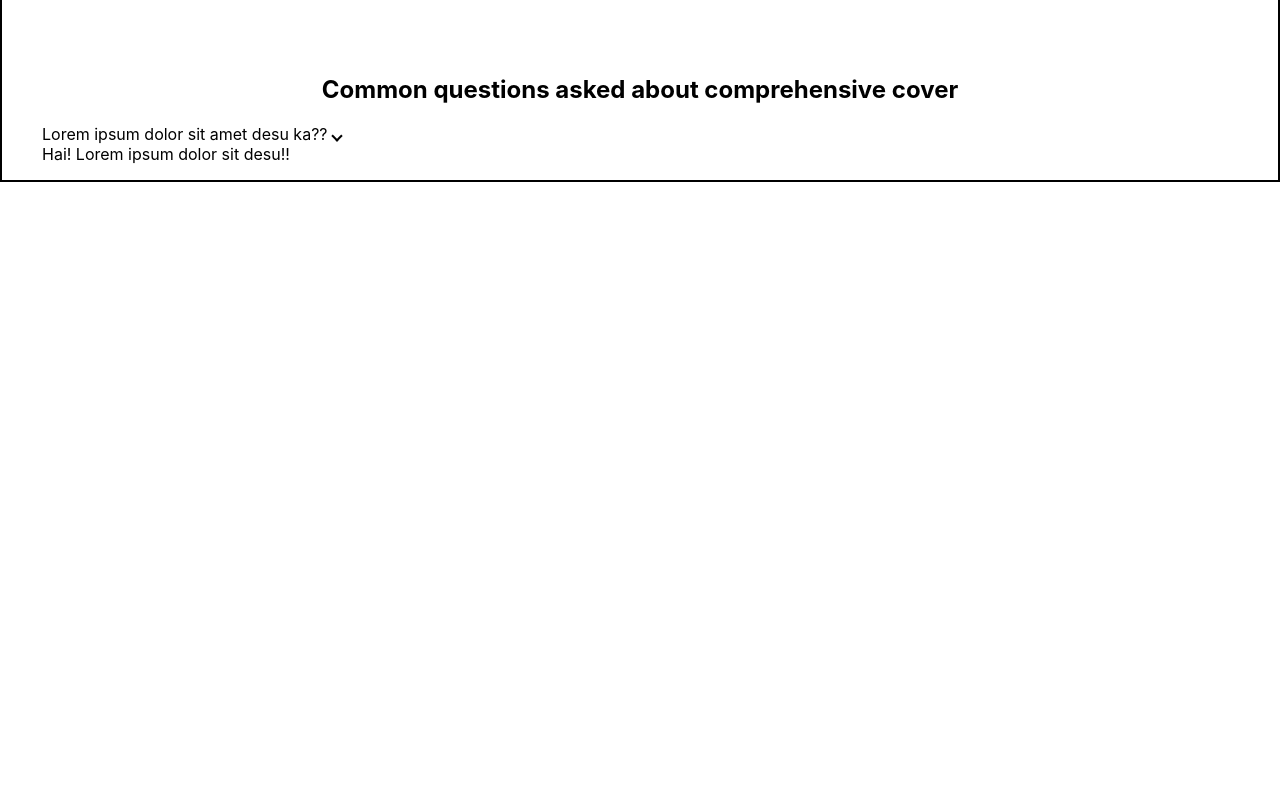
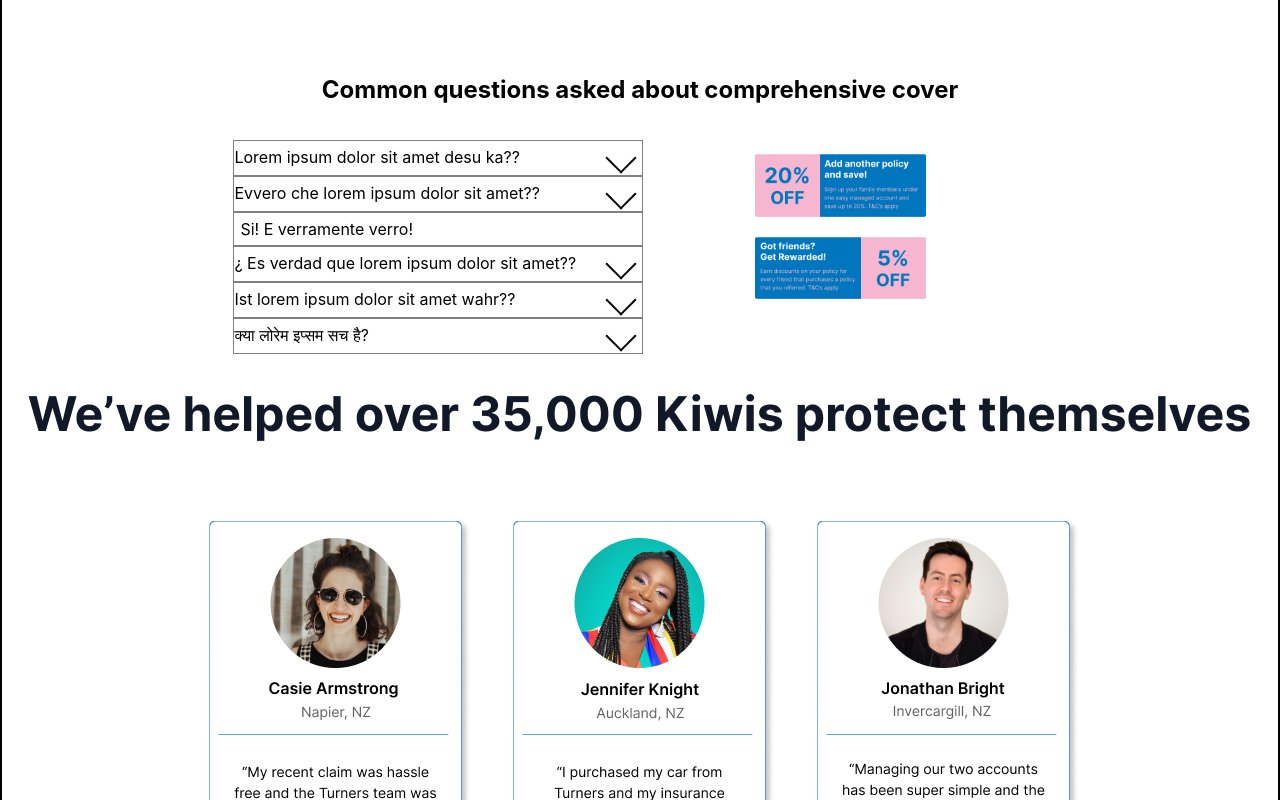
Before and after one commit to SonFa17/Mission2L5, a React (Create React App) app: page /cars/compare-policies in a window 1280 px wide. Shown: the part 4100-4900 px from the top of the page. Before the commit the page ends 4282 px from the top, so only its background shows below. Built offline with nearby package versions, Linux system fonts and the light colour scheme.

Commit message:
finalize insurance comparison page

```diff
--- a/src/components/OfferDetails/OfferDetails.js
+++ b/src/components/OfferDetails/OfferDetails.js
@@ -9,17 +9,20 @@ function OfferDetails() {
     console.log(`fresh hideShow: ${hideShow}`);
     let item = hideShow[parseInt(e.target.id)];
     console.log(`item = ${item}`);
-    console.log(`type of hideShow: ${typeof (hideShow)}`);
+    console.log(`type of hideShow: ${typeof hideShow}`);
 
     hideShow.forEach((x, i) => console.log(`the index of ${x} is ${i}`));
 
-    let newHideShow = hideShow.map(x => hideShow.indexOf(x) === parseInt(e.target.id) ? !x : x);
-    console.log(`new hide show: ${newHideShow}`);
-    // hideShow.forEach((x, i) => setHideShow(newHideShow));
-    setHideShow(newHideShow);
-    console.log(`after updating hideShow : ${hideShow}`);
-
-  }
+    //  updt
+    setHideShow((existingItems) => {
+      return [
+        ...existingItems.slice(0, parseInt(e.target.id)),
+        !existingItems[parseInt(e.target.id)],
+        ...existingItems.slice(parseInt(e.target.id) + 1),
+      ];
+    });
+  };
+  console.log(`after updating hideShow : ${hideShow}`);
   return (
     <div className={classes.offerDetails}>
       <div className={classes.details}>
@@ -238,16 +241,95 @@ function OfferDetails() {
           <section className={classes.commonAskedQuestions}>
             <div className={classes.commonAskedQuestionsTitle}>
               <h1>Common questions asked about comprehensive cover</h1>
+            </div>
+            <div className={classes.commonAskedQuestionsLowerPart}>
               <div className={classes.questionList}>
                 <ul>
                   <li>
                     Lorem ipsum dolor sit amet desu ka??
-                    <i className={`${classes.arrow} ${classes.down}`} onClick={toggleDiv} id="0"></i>
-                    <div>Hai! Lorem ipsum dolor sit desu!!</div>
+                    <i
+                      className={`${classes.arrow} ${classes.down}`}
+                      onClick={toggleDiv}
+                      id="0"
+                    ></i>
                   </li>
+                    <div
+                      className={
+                        hideShow[0] ? `${classes.show}` : `${classes.hide}`
+                      }
+                    >
+                      Hai! Lorem ipsum dolor sit desu!!
+                    </div>
+                  <li>
+                    Evvero che lorem ipsum dolor sit amet??
+                    <i
+                      className={`${classes.arrow} ${classes.down}`}
+                      onClick={toggleDiv}
+                      id="1"
+                    ></i>
+                  </li>
+                    <div
+                      className={
+                        hideShow[1] ? `${classes.show}` : `${classes.hide}`
+                      }
+                    >
+                      Si! E verramente verro!
+                    </div>
+                  <li>
+                    ¿ Es verdad que lorem ipsum dolor sit amet??
+                    <i
+                      className={`${classes.arrow} ${classes.down}`}
+                      onClick={toggleDiv}
+                      id="2"
+                    ></i>
+                  </li>
+                    <div
+                      className={
+                        hideShow[2] ? `${classes.show}` : `${classes.hide}`
+                      }
+                    >
+                      ¡Si, es verdad!!!
+                    </div>
+                  <li>
+                    Ist lorem ipsum dolor sit amet wahr??
+                    <i
+                      className={`${classes.arrow} ${classes.down}`}
+                      onClick={toggleDiv}
+                      id="3"
+                    ></i>
+                  </li>
+                    <div
+                      className={
+                        hideShow[3] ? `${classes.show}` : `${classes.hide}`
+                      }
+                    >
+                      Ja! es ist doch wahr!
+                    </div>
+                  <li>
+                    क्या लोरेम इप्सम सच है?
+                    <i
+                      className={`${classes.arrow} ${classes.down}`}
+                      onClick={toggleDiv}
+                      id="4"
+                    ></i>
+                  </li>
+                    <div
+                      className={
+                        hideShow[4] ? `${classes.show}` : `${classes.hide}`
+                      }
+                    >
+                      हाँ!, यह वास्तव में सच है!
+                    </div>
                 </ul>
               </div>
+              <div className={classes.coupons}>
+                <img alt="coupon1" src="../images/Multi-policy-Promo.png"></img>
+                <img alt="coupon2" src="../images/Referral-promo.png"></img>
+              </div>
             </div>
+          </section>
+          <section className={classes.testimonials}>
+            <img alt="testimonials" src="../images/testimonials.png"></img>
           </section>
         </div>
       </div>
--- a/src/components/OfferDetails/OfferDetails.module.css
+++ b/src/components/OfferDetails/OfferDetails.module.css
@@ -30,6 +30,12 @@
 .details h1,
 p {
     text-align: center;
+}
+
+.diveDeeper {
+    display: flex;
+    flex-direction: column;
+    align-items: center;
 }
 
 .diveDeeperSection {
@@ -79,7 +85,7 @@ p {
 .diveDeeperDetails {
     border: 0.5px solid lightgray;
     display: flex;
-    max-width: 70%;
+    max-width: 80%;
     margin-bottom: 10px;
 }
 
@@ -177,12 +183,25 @@ p {
     align-items: center;
 }
 
+.commonAskedQuestions {
+    display: flex;
+    flex-direction: column;
+    /* max-width: 80%; */
+    width: 70%;
+
+}
+.commonAskedQuestionsLowerPart {
+    display: flex;
+    justify-content: space-between;
+}
+
 .arrow {
     border: solid black;
     border-width: 0 2px 2px 0;
     display: inline-block;
-    padding: 3px;
+    padding: 10px;
     margin-left: 5px;
+    margin-right: 10px;
 }
 .up {
     transform: rotate(-135deg);
@@ -194,9 +213,48 @@ p {
     -webkit-transform: rotate(45deg);
 }
 
+.questionList {
+    /* border: 1px solid lightgray; */
+    display: flex;
+    flex-direction: row;
+    width: 60%;
+
+}
 .questionList ul {
     list-style: none;
+    /* border: 0.5px solid black; */
+    width: 80%;
 }
 .questionList ul li {
     cursor: pointer;
+    border: 0.5px solid gray ;
+    padding: 6px 0px;
+    display: flex;
+    justify-content: space-between;
 }
+.questionList ul div {
+    border: 0.5px solid gray ;
+    padding: 6px;
+
+}
+.hide {
+    display: none;
+}
+
+.show {
+    display: block;
+}
+
+.coupons {
+    display: flex;
+    flex-direction: column;
+    padding: 20px;
+    width: 40%;
+}
+
+.coupons img {
+    width: 50%;
+    margin-top: 10px;
+    margin-bottom: 10px;
+    margin-left: 30px;
+}
--- a/src/pages/InsuranceComparePage.js
+++ b/src/pages/InsuranceComparePage.js
@@ -3,6 +3,8 @@ import Carousel from "../components/Carousel/Carousel";
 import HeaderBar from "../components/HeaderBar/HeaderBar";
 import InsuranceOffers from "../components/InsuranceOffers/InsuranceOffers";
 import OfferDetails from "../components/OfferDetails/OfferDetails";
+import WhatsNext from "../components/WhatsNext/WhatsNext";
+import FooterMain from "../components/FooterMain.jsx";
 
 const InsuranceComparePage = () => {
   return (
@@ -11,6 +13,8 @@ const InsuranceComparePage = () => {
       <Carousel></Carousel>
       <InsuranceOffers></InsuranceOffers>
       <OfferDetails></OfferDetails>
+      <WhatsNext></WhatsNext>
+      <FooterMain></FooterMain>
     </>
   );
 };
```
Also changed, not shown: public/images/testimonials.png (added).
